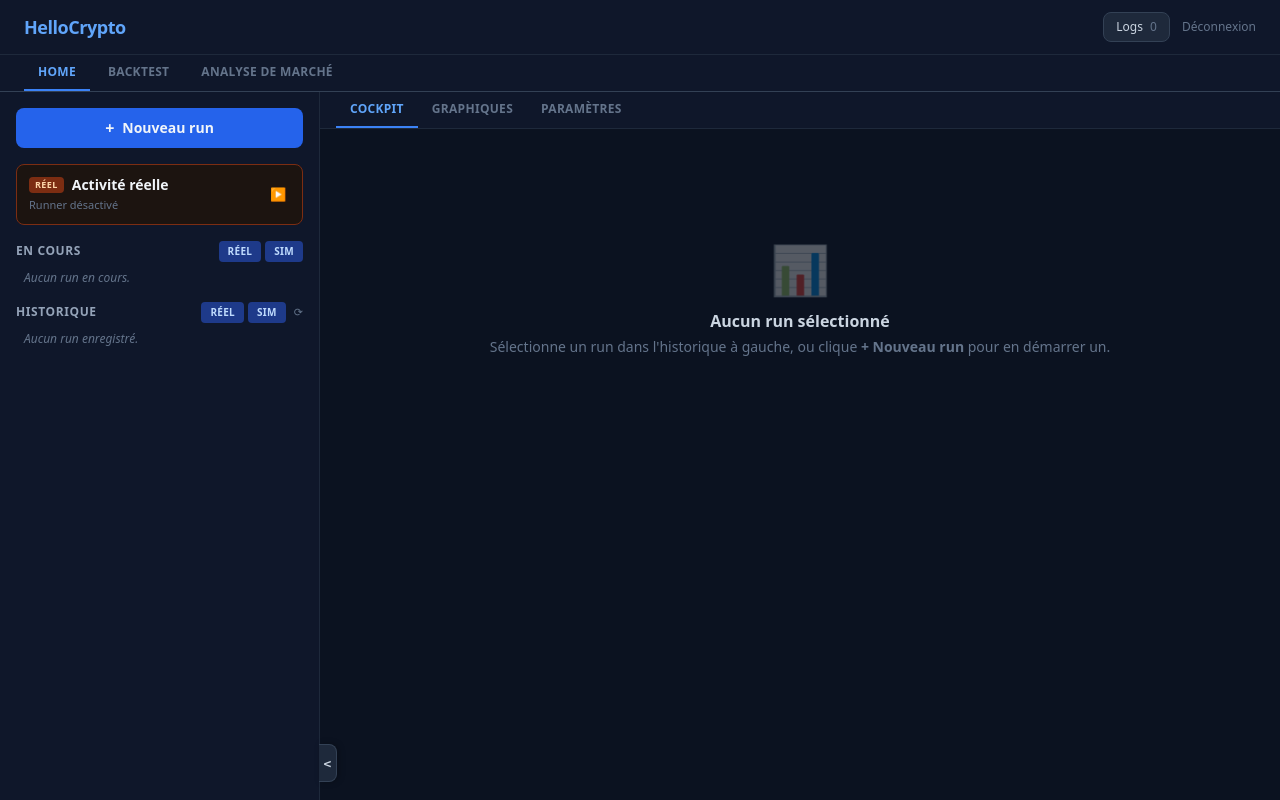
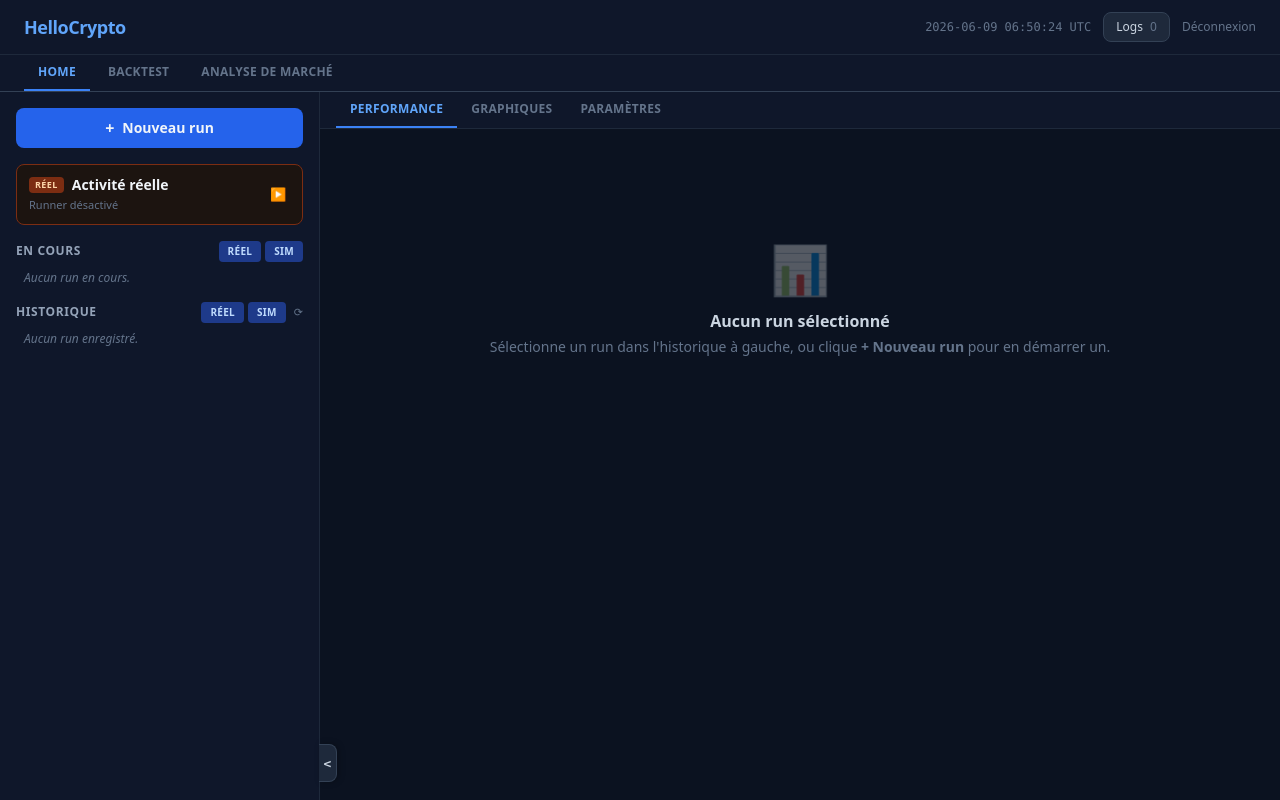
Before and after one commit to HugoCambier/HelloCrypto, a Flask app: page / in a window 1280 px wide. Run offline with Flask 3, Linux system fonts and the light colour scheme; data that the repository does not hold is empty; some libraries are stand-ins or nearby versions.

Commit message:
feat(ui): rename Cockpit tab to Performance + UTC clock in header
Le tab "Cockpit" du panneau droit s'appelle désormais "Performance" — nom
plus parlant pour ce qu'il affiche (KPIs PnL, win rate, holdings). Rename
complet : label visible + IDs internes (rtab-performance, performance-empty,
performance-content) + références JS dans main.js, backtest.js, analytics.js.

Ajout d'une horloge UTC à droite du header, à côté du bouton Logs et
Déconnexion. Format YYYY-MM-DD HH:MM:SS UTC, rafraîchie chaque seconde.
Logic auto-init dans analytics.js (Home + Backtest) et inline dans
market.html (qui ne charge pas analytics.js).

Utile pour s'aligner sur les timestamps server-side (snapshots,
décisions, trades — tous en UTC dans la DB) au lieu du temps local.

Co-Authored-By: Claude Opus 4.7 (1M context) <noreply@anthropic.com>

```diff
--- a/static/js/analytics.js
+++ b/static/js/analytics.js
@@ -3,6 +3,28 @@
 // no page-specific state.
 
 const HC_CHART_COLORS = ['#60a5fa','#34d399','#f59e0b','#a78bfa','#f87171','#38bdf8','#fb923c','#818cf8','#4ade80','#e879f9'];
+
+// ─── UTC header clock ────────────────────────────────────────────────────────
+// Auto-init: if a `#header-utc` element exists, refresh it every second with the
+// current UTC date+time. Used to anchor the user to "what time the server uses"
+// since strategy timestamps, snapshot ts, etc. are all UTC.
+(function _initHeaderUtcClock() {
+  const start = () => {
+    const el = document.getElementById('header-utc');
+    if (!el) return;
+    const tick = () => {
+      const d = new Date();
+      el.textContent = d.toISOString().replace('T', ' ').slice(0, 19) + ' UTC';
+    };
+    tick();
+    setInterval(tick, 1000);
+  };
+  if (document.readyState === 'loading') {
+    document.addEventListener('DOMContentLoaded', start);
+  } else {
+    start();
+  }
+})();
 
 // ─── HTTP fetch with TTL cache + in-flight dedup ─────────────────────────────
 // Multiple concurrent callers asking for the same URL share a single network
@@ -653,7 +675,7 @@ function _alignToLabels(bench, strat, budget, valueMode) {
 // ─── CSV download for trade history ─────────────────────────────────────────
 // Flattens one level of nested objects (e.g. btc_ctx → btc_ctx.stance) so
 // the downstream sheet can pivot on those fields directly. Used by the
-// "↓ CSV" button on both the cockpit and the backtest pages.
+// "↓ CSV" button on both the Home (Performance tab) and the Backtest pages.
 function downloadTradesCSV(history, filename = 'trades.csv') {
   if (!Array.isArray(history) || !history.length) {
     toast('Aucun trade à exporter', 'warn');
@@ -698,7 +720,7 @@ function downloadTradesCSV(history, filename = 'trades.csv') {
 
 // ─── Market context badges ───────────────────────────────────────────────────
 // Renders the stance / dominance / F&G chips shown above the allocation donut.
-// Shared between the cockpit (main.js) and the backtest page (backtest.js).
+// Shared between the Home page (main.js) and the backtest page (backtest.js).
 const HC_STANCE_COLORS = {
   DEPLOY:    'bg-emerald-900/40 text-emerald-300 border-emerald-800',
   SELECTIVE: 'bg-sky-900/40 text-sky-300 border-sky-800',
@@ -736,7 +758,7 @@ function symbolContextFromCtx(ctx) {
 }
 
 // Render the standalone "Contexte marché" card (badges + per-symbol grid).
-// Used on both the cockpit and the backtest page; reflects the run's current
+// Used on both the Home and the backtest pages; reflects the run's current
 // playback timestamp when one is supplied, else the latest live snapshot.
 function renderMarketContextCard(containerId, ctx) {
   const el = document.getElementById(containerId);
--- a/static/js/backtest.js
+++ b/static/js/backtest.js
@@ -23,7 +23,7 @@ const _refs = {
 
 // ── Right-panel tabs ─────────────────────────────────────────────────────────
 function switchRTab(name, btn) {
-  ['cockpit','charts','params','recap'].forEach(t => {
+  ['performance','charts','params','recap'].forEach(t => {
     document.getElementById('rtab-'+t)?.classList.toggle('hidden', t !== name);
   });
   document.querySelectorAll('.rtab[data-rtab]').forEach(b => {
--- a/static/js/main.js
+++ b/static/js/main.js
@@ -1,5 +1,5 @@
 // ═══════════════════════════════════════════════════════════════════════════
-// HelloCrypto Cockpit — main.js (run management; analytics in analytics.js)
+// HelloCrypto — main.js (run management; analytics in analytics.js)
 // ═══════════════════════════════════════════════════════════════════════════
 
 // Watchlist injected server-side from config.json (see dashboard.py
@@ -39,7 +39,7 @@ const _refs = {
 
 // ─── Right-panel tabs ────────────────────────────────────────────────────────
 function switchRTab(name, btn) {
-  ['cockpit','charts','params','runs','orders'].forEach(t => {
+  ['performance','charts','params','runs','orders'].forEach(t => {
     document.getElementById('rtab-'+t)?.classList.toggle('hidden', t !== name);
   });
   document.querySelectorAll('.rtab[data-rtab]').forEach(b => {
@@ -69,13 +69,13 @@ function _updateOrdersTabVisibility() {
   document.getElementById('rtab-orders-btn')?.classList.toggle('hidden', !ordersVisible);
   document.getElementById('rtab-runs-btn')?.classList.toggle('hidden', !runsVisible);
 
-  // If the user was on a now-hidden tab, switch back to Cockpit so they
+  // If the user was on a now-hidden tab, switch back to Performance so they
   // don't see a stale view.
   const ordersOpen = !document.getElementById('rtab-orders')?.classList.contains('hidden');
   const runsOpen   = !document.getElementById('rtab-runs')?.classList.contains('hidden');
   if ((ordersOpen && !ordersVisible) || (runsOpen && !runsVisible)) {
-    const cockpitBtn = document.querySelector('.rtab[data-rtab="cockpit"]');
-    if (cockpitBtn) switchRTab('cockpit', cockpitBtn);
+    const perfBtn = document.querySelector('.rtab[data-rtab="performance"]');
+    if (perfBtn) switchRTab('performance', perfBtn);
   }
 }
 
@@ -968,16 +968,16 @@ function _setLoaders(ids, on) { ids.forEach(id => _setLoading(id, on)); }
 
 // ─── Empty state toggling ────────────────────────────────────────────────────
 function _showEmptyState() {
-  document.getElementById('cockpit-empty')?.classList.remove('hidden');
-  document.getElementById('cockpit-content')?.classList.add('hidden');
+  document.getElementById('performance-empty')?.classList.remove('hidden');
+  document.getElementById('performance-content')?.classList.add('hidden');
   document.getElementById('charts-empty-state')?.classList.remove('hidden');
   document.getElementById('charts-content')?.classList.add('hidden');
   document.getElementById('params-empty-state')?.classList.remove('hidden');
   document.getElementById('params-content')?.classList.add('hidden');
 }
 function _showContentState() {
-  document.getElementById('cockpit-empty')?.classList.add('hidden');
-  document.getElementById('cockpit-content')?.classList.remove('hidden');
+  document.getElementById('performance-empty')?.classList.add('hidden');
+  document.getElementById('performance-content')?.classList.remove('hidden');
   document.getElementById('charts-empty-state')?.classList.add('hidden');
   document.getElementById('charts-content')?.classList.remove('hidden');
   document.getElementById('params-empty-state')?.classList.add('hidden');
--- a/templates/index.html
+++ b/templates/index.html
@@ -216,7 +216,7 @@
       .sidebar { width:280px; }
       .sidebar.collapsed { width:32px; }
       nav.shrink-0 { overflow-x:auto; }
-      #rtab-cockpit, #rtab-charts, #rtab-orders { padding:1rem !important; }
+      #rtab-performance, #rtab-charts, #rtab-orders { padding:1rem !important; }
       .kpi-hero-val { font-size:20px; }
       .modal-card { padding:18px; }
     }
@@ -228,6 +228,7 @@
   <header class="bg-slate-900 border-b border-slate-800 px-6 py-3 flex items-center justify-between shrink-0 gap-3">
     <span class="text-lg font-bold text-blue-400 tracking-tight truncate">HelloCrypto</span>
     <div class="flex items-center gap-3 shrink-0">
+      <span id="header-utc" class="text-xs text-slate-500 font-mono tabular-nums" title="UTC clock">—</span>
       <button onclick="toggleLogs()" class="px-3 py-1.5 bg-slate-800 hover:bg-slate-700 border border-slate-700 rounded-lg text-xs text-slate-300 transition-colors">
         Logs <span id="log-count" class="ml-1 text-slate-500">0</span>
       </button>
@@ -242,7 +243,7 @@
     <a href="/market" class="rtab">Analyse de marché</a>
   </nav>
 
-  <!-- COCKPIT -->
+  <!-- MAIN LAYOUT -->
   <div class="flex-1 flex overflow-hidden">
 
     <!-- LEFT: RUNS -->
@@ -457,7 +458,7 @@
 
       <!-- Right-panel tabs -->
       <div class="bg-slate-900 border-b border-slate-800 px-4 flex gap-0 shrink-0">
-        <button class="rtab active" data-rtab="cockpit" onclick="switchRTab('cockpit',this)">Cockpit</button>
+        <button class="rtab active" data-rtab="performance" onclick="switchRTab('performance',this)">Performance</button>
         <button class="rtab" data-rtab="charts" onclick="switchRTab('charts',this)">Graphiques</button>
         <button class="rtab" data-rtab="params" onclick="switchRTab('params',this)">Paramètres</button>
         <button class="rtab hidden" id="rtab-runs-btn" data-rtab="runs" onclick="switchRTab('runs',this)">Runs</button>
@@ -479,18 +480,18 @@
         </div>
       </div>
 
-      <!-- Tab: Cockpit -->
-      <div id="rtab-cockpit" class="flex-1 overflow-y-auto p-5 space-y-4">
+      <!-- Tab: Performance -->
+      <div id="rtab-performance" class="flex-1 overflow-y-auto p-5 space-y-4">
 
         <!-- Empty state -->
-        <div id="cockpit-empty" class="hidden flex flex-col items-center justify-center text-center py-24 px-6 text-slate-500">
+        <div id="performance-empty" class="hidden flex flex-col items-center justify-center text-center py-24 px-6 text-slate-500">
           <div class="text-5xl mb-4 opacity-30">📊</div>
           <p class="text-base text-slate-300 font-semibold mb-1">Aucun run sélectionné</p>
           <p class="text-sm">Sélectionne un run dans l'historique à gauche, ou clique <b>+ Nouveau run</b> pour en démarrer un.</p>
         </div>
 
-        <!-- Cockpit content (hidden when nothing selected) -->
-        <div id="cockpit-content" class="hidden space-y-4">
+        <!-- Performance content (hidden when nothing selected) -->
+        <div id="performance-content" class="hidden space-y-4">
 
         <!-- Hero KPIs (colored) -->
         <div class="grid grid-cols-1 md:grid-cols-3 gap-3" id="kpi-hero-row">
@@ -611,8 +612,8 @@
           <div id="trades-pagination" class="mt-3"></div>
         </div>
 
-        </div><!-- /cockpit-content -->
-      </div><!-- /rtab-cockpit -->
+        </div><!-- /performance-content -->
+      </div><!-- /rtab-performance -->
 
       <!-- Tab: Graphiques -->
       <div id="rtab-charts" class="hidden flex-1 overflow-y-auto p-5 space-y-4">
```
Also changed, not shown: templates/backtest.html (+8 -5 lines), templates/market.html (+17 -1 lines).
